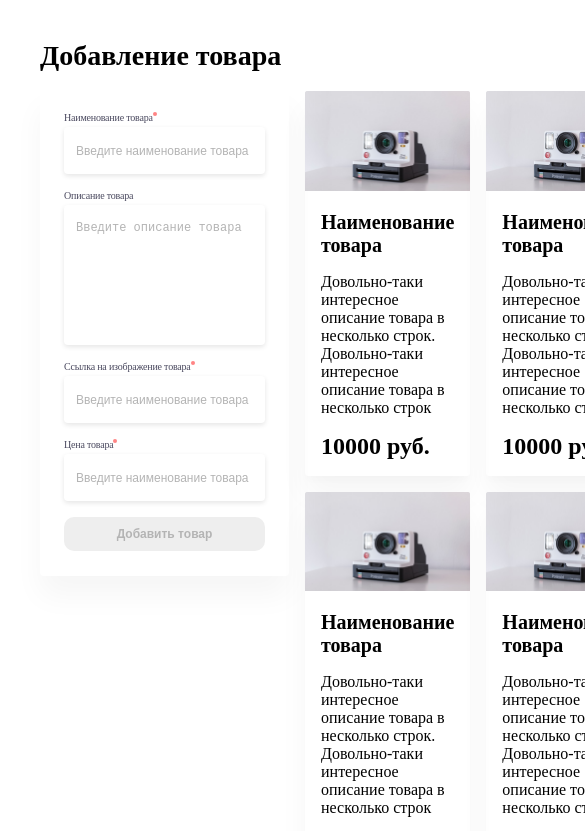
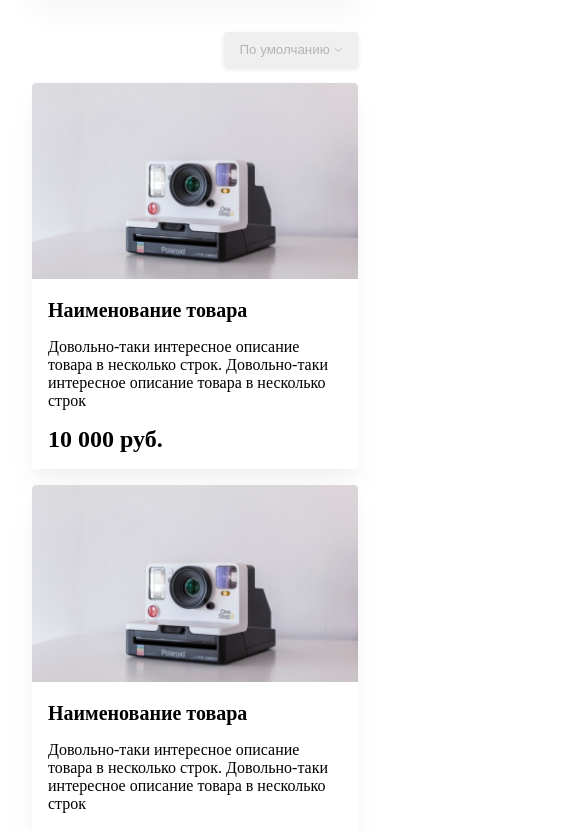
Before and after one commit to RyazanovE/vue-test, a Vue app: page / in a window 390 px wide. Shown: the top 831 px of the page, 585 px wide, since content can reach past the window. Built offline with nearby package versions, Linux system fonts and the light colour scheme.

Commit message:
level_2_finish

```diff
--- a/src/App.vue
+++ b/src/App.vue
@@ -103,7 +103,17 @@ export default {
 </script>
 
 <style lang="scss">
+@media screen and (max-width: 1200px) {
+  .wrapper {
+    padding: 16px;
+  }
+  .container {
+    flex-direction: column;
+  }
+}
+
 html,
+body,
 description,
 div,
 span,
--- a/src/components/card-create-form/CardCreateForm.vue
+++ b/src/components/card-create-form/CardCreateForm.vue
@@ -2,7 +2,9 @@
   <div class="card-form-container">
     <h4 class="card-form-header">Добавление товара</h4>
     <form class="card-form" @submit.prevent>
-      <create-form-input v-model="card.title"
+      <create-form-input
+        v-model:isDisabled="isButtonValid.title"
+        v-model="card.title"
         >Наименование товара</create-form-input
       >
       <div class="card-from__group form-group">
@@ -13,12 +15,29 @@
           class="form-group__input form-group__input_large"
         />
       </div>
-      <create-form-input v-model="card.img"
+      <create-form-input
+        v-model:isDisabled="isButtonValid.img"
+        v-model="card.img"
         >Ссылка на изображение товара</create-form-input
       >
-      <create-form-input v-model="card.cost">Цена товара</create-form-input>
+      <create-form-input
+        v-model:isDisabled="isButtonValid.cost"
+        v-model="card.cost"
+        >Цена товара</create-form-input
+      >
 
-      <button @click="createItem" class="card-form__button" type="submit">
+      <button
+        :disabled="
+          !(
+            isButtonValid.title &&
+            isButtonValid.img &&
+            isButtonValid.cost
+          )
+        "
+        @click="createItem"
+        class="card-form__button"
+        type="submit"
+      >
         Добавить товар
       </button>
     </form>
@@ -37,6 +56,11 @@ export default {
   },
   data() {
     return {
+      isButtonValid: {
+        title: false,
+        img: false,
+        cost: false,
+      },
       card: {
         img: "",
         title: "",
@@ -58,11 +82,21 @@ export default {
         cost: null,
       };
     },
+    validateHandler() {},
   },
 };
 </script>
 
 <style lang="scss" scoped>
+@media screen and (max-width: 1200px) {
+  .card-form-container {
+    margin-top: -576px;
+  }
+  .card-form {
+    position: static !important;
+  }
+}
+
 .card-form-container {
   display: flex;
   flex-direction: column;
@@ -97,6 +131,18 @@ export default {
     background: #eeeeee;
     border-radius: 10px;
     cursor: pointer;
+    transition: opacity 0.3s ease;
+    &:hover {
+      opacity: 0.8;
+    }
+    &:active {
+      background-color: #dbdada;
+    }
+    &:disabled {
+      background: #eeeeee !important;
+      cursor: default;
+      opacity: 0.5;
+    }
   }
 }
 
--- a/src/components/card-item/CardItem.vue
+++ b/src/components/card-item/CardItem.vue
@@ -1,12 +1,12 @@
 <template lang="">
-  <li class="card-list__item card" >
+  <li class="card-list__item card">
     <div class="card-container">
-      <delete-button  @click="$emit('remove', card)"/>
+      <delete-button @click="$emit('remove', card)" />
       <img src="public\images\Rectangle 31.png" class="card__img" />
       <ul class="card-body-wrapper card-body">
         <li class="card-body__title">{{ card.title }}</li>
         <li class="card-body__description">{{ card.description }}</li>
-        <li class="card-body__cost">{{ card.cost }} руб.</li>
+        <li class="card-body__cost">{{ devideThousands(card.cost) }} руб.</li>
       </ul>
     </div>
   </li>
@@ -22,17 +22,32 @@ export default {
     },
   },
   methods: {
+    devideThousands(str) {
+      var parts = (str + "").split("."),
+        main = parts[0],
+        len = main.length,
+        output = "",
+        i = len - 1;
 
+      while (i >= 0) {
+        output = main.charAt(i) + output;
+        if ((len - i) % 3 === 0 && i > 0) {
+          output = " " + output;
+        }
+        --i;
+      }
+
+      if (parts.length > 1) {
+        output += "." + parts[1];
+      }
+      return output;
+    },
   },
 };
 </script>
 
 <style lang="scss">
 .card-list {
-  display: grid;
-  grid-template-columns: repeat(3, 1fr);
-  gap: 16px;
-
   &__item {
     position: relative;
     display: flex;
--- a/src/components/card-list/CardList.vue
+++ b/src/components/card-list/CardList.vue
@@ -2,7 +2,12 @@
   <section class="card-list-container">
     <sort-select />
     <ul class="card-list">
-      <card-item @remove="$emit('remove', card.id)" v-for="card in cards" :card="card" :key="card.id"/>
+      <card-item
+        @remove="$emit('remove', card.id)"
+        v-for="card in cards"
+        :card="card"
+        :key="card.id"
+      />
     </ul>
   </section>
 </template>
@@ -22,6 +27,17 @@ export default {
 </script>
 
 <style scoped lang="scss">
+@media screen and (max-width: 800px) {
+  .card-list {
+    grid-template-columns: repeat(2, 1fr) !important;
+  }
+}
+@media screen and (max-width: 500px) {
+  .card-list {
+    grid-template-columns: repeat(1, 1fr) !important;
+  }
+}
+
 .card-list-container {
   display: flex;
   align-items: end;
@@ -33,5 +49,5 @@ export default {
   display: grid;
   grid-template-columns: repeat(3, 1fr);
   gap: 16px;
-  }
+}
 </style>
--- a/src/components/create-form-input/CreateFormInput.vue
+++ b/src/components/create-form-input/CreateFormInput.vue
@@ -5,21 +5,32 @@
       placeholder="Введите наименование товара"
       :value="modelValue"
       @input="inputHandler"
-      class="form-group__input"
+      :class="applyInputStyle()"
       type="text"
     />
+    <p class="form-group__alert" v-if="!isValid">Поле является обязательным</p>
   </div>
 </template>
 <script>
 export default {
+  data() {
+    return {
+      isValid: true,
+    };
+  },
   props: {
+    isDisabled: Boolean,
     modelValue: [String, Number],
   },
   methods: {
+    applyInputStyle: function () {
+      return [this.isValid ? "form-group__input" : "form-group__input form-group__input_red"];
+    },
     inputHandler(e) {
+      this.$emit("update:isDisabled", !!e.target.value);
       this.$emit("update:modelValue", e.target.value);
+      this.isValid = !!e.target.value;
     },
-
   },
 };
 </script>
@@ -30,8 +41,17 @@ export default {
   flex-direction: column;
   gap: 4px;
 
+  &__alert {
+    margin-top: 4px;
+    font-size: 10px;
+    line-height: 10px;
+
+    letter-spacing: -0.02em;
+
+    color: #ff8484;
+  }
   &__label {
-    font-size: 10px;
+    font-size: 13px;
     letter-spacing: -0.02em;
     color: #49485e;
 
@@ -51,12 +71,15 @@ export default {
     }
   }
   &__input {
-    line-height: 15px;
+    font-size: 15px;
     padding: 16px 12px;
     resize: none;
     border-radius: 4px;
     box-shadow: 0 2px 5px rgba(0, 0, 0, 0.1);
 
+    &_red {
+      border: 1px solid #ff8484;
+    }
     &_large {
       min-height: 108px;
     }
--- a/src/components/delete-button/DeleteButton.vue
+++ b/src/components/delete-button/DeleteButton.vue
@@ -15,11 +15,15 @@ export default {};
 
   width: 32px;
   height: 32px;
-  background: #ff8484;
+  background-color: #ff8484;
   box-shadow: 0px 2px 4px rgba(0, 0, 0, 0.1);
   border-radius: 10px;
 
   cursor: pointer;
-  transition: opacity 0.3s, visibility 0.3s;
+  transition: opacity 0.3s, visibility 0.3s, background-color 0.3s;
+
+  &:hover {
+    background-color: #f55c5c;
+  }
 }
 </style>
```
